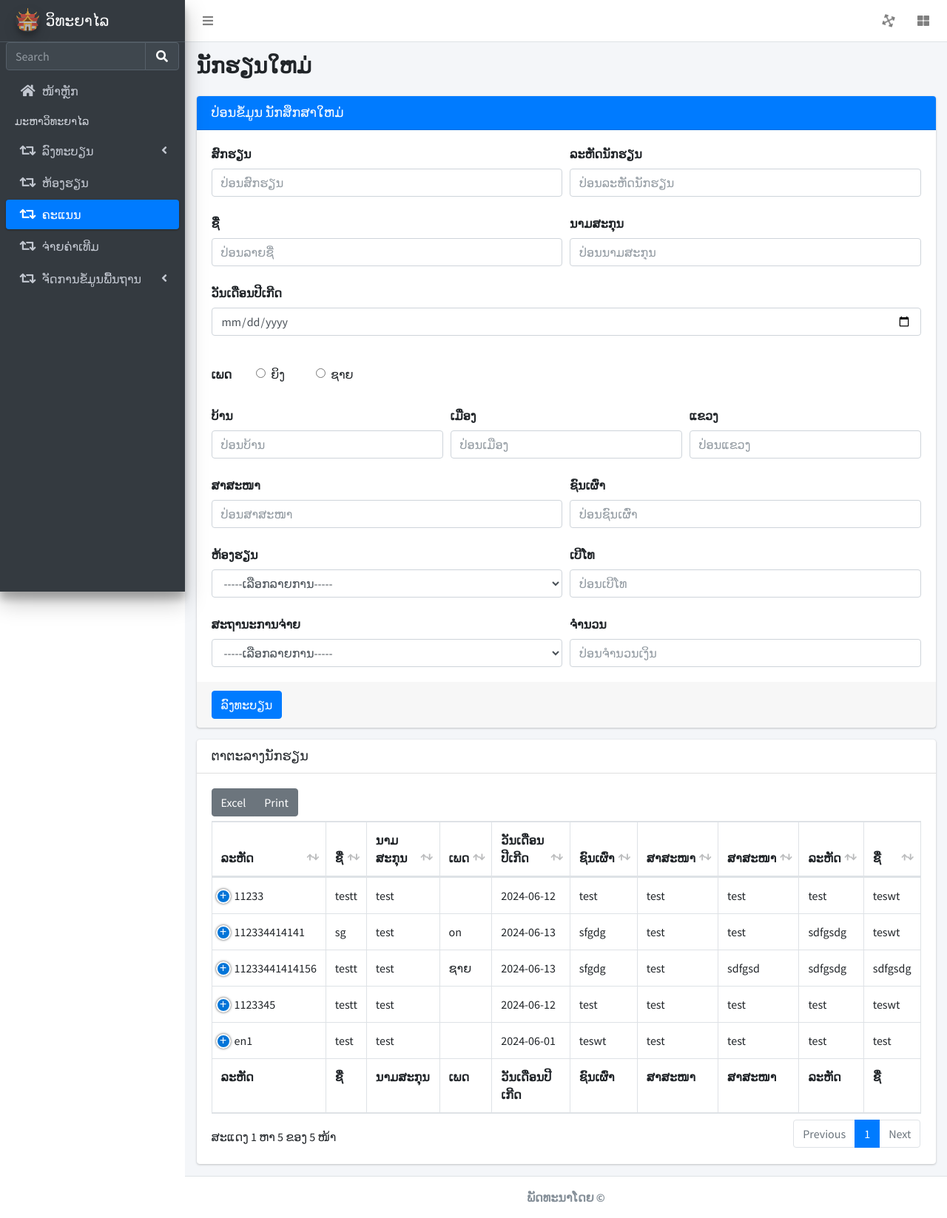
After one commit to Ananbaludsamy/university, a PHP site: page /Score.php in a window 1280 px wide. The commit adds this page. Shown: the whole page at 74% size. Run offline with PHP 8.4, Linux system fonts and the light colour scheme; data comes from the database, SQL or seed files in the repository; data that the repository does not hold is empty; some libraries are stand-ins or nearby versions.

Commit message:
input_day

```diff
--- /dev/null
+++ b/Score.php
@@ -0,0 +1,388 @@
+<!DOCTYPE html>
+<html lang="en">
+
+<head>
+  <meta charset="UTF-8">
+  <meta name="viewport" content="width=device-width, initial-scale=1.0">
+  <title>school-university</title>
+  <link rel="stylesheet" href="https://fonts.googleapis.com/css?family=Source+Sans+Pro:300,400,400i,700&display=fallback">
+  <link rel="stylesheet" href="plugins/fontawesome-free/css/all.min.css">
+  <link rel="stylesheet" href="https://code.ionicframework.com/ionicons/2.0.1/css/ionicons.min.css">
+  <link rel="stylesheet" href="dist/css/adminlte.min.css">
+  <link rel="stylesheet" href="dist/css/adminlte.css">
+  <link rel="stylesheet" href="plugins/overlayScrollbars/css/OverlayScrollbars.min.css">
+  <link rel="stylesheet" href="plugins/datatables-bs4/css/dataTables.bootstrap4.min.css">
+  <link rel="stylesheet" href="plugins/datatables-responsive/css/responsive.bootstrap4.min.css">
+  <link rel="stylesheet" href="plugins/datatables-buttons/css/buttons.bootstrap4.min.css">
+</head>
+<style>
+  @media (max-width: 767.98px) {
+    .small-box p {
+      font-size: 16px;
+    }
+  }
+</style>
+
+<body class="hold-transition sidebar-mini layout-fixed">
+  <div class="wrapper">
+    <!-- Preloader -->
+    <div class="preloader flex-column justify-content-center align-items-center">
+      <img class="animation__shake" src="dist/img/temple.png" alt="AdminLTELogo" height="60" width="60">
+    </div>
+    <?php include "components/sidebar.php"; ?>
+    <!-- Content Wrapper. Contains page content -->
+    <div class="content-wrapper">
+      <!-- Content Header (Page header) -->
+      <div class="content-header">
+        <div class="container-fluid">
+          <div class="row mb-2">
+            <div class="col-sm-6">
+              <h1 class="m-0" style="font-weight: bold;">ນັກຮຽນໃຫມ່</h1>
+            </div><!-- /.col -->
+          </div><!-- /.row -->
+        </div><!-- /.container-fluid -->
+      </div>
+      <!-- /.content-header -->
+      <!-- Main content -->
+      <section class="content">
+        <div class="container-fluid">
+          <div class="card card-primary">
+            <div class="card-header">
+              <h3 class="card-title">ປ່ອນຂໍ້ມູນ ນັກສຶກສາໃຫມ່</h3>
+            </div>
+            <form method="POST">
+              <div class="card-body">
+                <div class="form-row">
+                  <div class="col">
+                    <label for="yearid">ສົກຮຽນ</label>
+                    <input type="text" name="yearid" class="form-control" placeholder="ປ່ອນສົກຮຽນ">
+                  </div>
+                  <div class="col">
+                    <label for="stid">ລະຫັດນັກຮຽນ</label>
+                    <input type="text" name="stid" class="form-control" placeholder="ປ່ອນລະຫັດນັກຮຽນ">
+                  </div>
+                </div>
+                <br>
+                <div class="form-row">
+                  <div class="col">
+                    <label for="stname1">ຊື່</label>
+                    <input type="text" name="stname" class="form-control" placeholder="ປ່ອນລາຍຊື່">
+                  </div>
+                  <div class="col">
+                    <label for="stsurname">ນາມສະກຸນ</label>
+                    <input type="text" name="stsurname" class="form-control" placeholder="ປ່ອນນາມສະກຸນ">
+                  </div>
+                </div>
+                <br>
+                <div class="form-group">
+                  <label for="stdob">ວັນເດືອນປີເກີດ</label>
+                  <input type="date" name="stdob" class="form-control" placeholder="ວັນທີ-ເດືອນ-ປີ">
+                </div>
+                <br>
+                <div class="form-row">
+                  <div class="col-1">
+                    <label for="">ເພດ</label>
+                  </div>
+                  <div class="col-1">
+                    <input class="form-check-input" type="radio" value="ຍິງ" name="stsex">
+                    <label class="form-check-label">ຍິງ</label>
+                  </div>
+                  <div class="col-1">
+                    <input class="form-check-input" type="radio" value="ຊາຍ" name="stsex">
+                    <label class="form-check-label">ຊາຍ</label>
+                  </div>
+                </div>
+                <br>
+                <div class="form-row">
+                  <div class="col">
+                    <label for="stvillage">ບ້ານ</label>
+                    <input type="text" name="stvillage" class="form-control" placeholder="ປ່ອນບ້ານ">
+                  </div>
+                  <div class="col">
+                    <label for="stdistrict">ເມືອງ</label>
+                    <input type="text" name="stdistrict" class="form-control" placeholder="ປ່ອນເມືອງ">
+                  </div>
+                  <div class="col">
+                    <label for="stprovince">ແຂວງ
+                    </label>
+                    <input type="text" name="stprovince" class="form-control" placeholder="ປ່ອນແຂວງ">
+                  </div>
+                </div>
+                <br>
+                <div class="form-row">
+                  <div class="col">
+                    <label for="streligion">ສາສະໜາ</label>
+                    <input type="text" name="streligion" class="form-control" placeholder="ປ່ອນສາສະໜາ">
+                  </div>
+                  <div class="col">
+                    <label for="sttribe">ຊົນເຜົ່າ</label>
+                    <input type="text" name="sttribe" class="form-control" placeholder="ປ່ອນຊົນເຜົ່າ">
+                  </div>
+                </div>
+                <br>
+                <div class="form-row">
+                  <div class="col">
+                    <label>ຫ້ອງຮຽນ</label>
+                    <select name="classid" id="classid" class="form-control select2bs4" style="width: 100%;">
+                      <option value="----****----">-----ເລືອກລາຍການ-----</option>
+                      <?php
+                      include "components/classroom.php";
+                      ?>
+                    </select>
+                  </div>
+                  <div class="col">
+                    <label for="stphone">ເບີໂທ</label>
+                    <input type="text" name="stphone" class="form-control" placeholder="ປ່ອນເບີໂທ">
+                  </div>
+                  <?php include "components/insert/insert_new_register.php"?>
+                </div>
+                <br>
+                <div class="form-row">
+                  <div class="col">
+                    <label for="status">ສະຖານະການຈ່າຍ</label>
+                    <select name="status" id="status" class="form-control select2bs4" style="width: 100%;">
+                      <option value="----****----">-----ເລືອກລາຍການ-----</option>
+                      <option value="ຍັງ">ຍັງ</option>
+                      <option value="ຈ່າຍແລ້ວ">ຈ່າຍແລ້ວ</option>
+                    </select>
+                  </div>
+                  <div class="col">
+                    <label for="sttotal">ຈຳນວນ</label>
+                    <input type="text" name="sttotal" class="form-control" placeholder="ປ່ອນຈຳນວນເງິນ">
+                  </div>
+                </div>
+              </div>
+              <div class="card-footer">
+                <button type="submit" name="insert" id="insert" class="btn btn-primary">ລົງທະບຽນ</button>
+              </div>
+            </form>
+          </div>
+        </div>
+        <form method="post">
+          <div class="container-fluid">
+            <div class="row">
+              <div class="col-12">
+                <div class="card">
+                  <div class="card-header">
+                    <h3 class="card-title">ຕາຕະລາງນັກຮຽນ</h3>
+                  </div>
+                  <div class="card-body">
+                    <table id="example2" class="table table-bordered table-hover">
+                      <thead>
+                        <tr>
+                          <th>ລະຫັດ</th>
+                          <th>ຊື່</th>
+                          <th>ນາມສະກຸນ</th>
+                          <th>ເພດ</th>
+                          <th>ວັນເດືອນປີເກີດ</th>
+                          <th>ຊົນເຜົ່າ</th>
+                          <th>ສາສະໜາ</th>
+                          <th>ສາສະໜາ</th>
+                          <th>ລະຫັດ</th>
+                          <th>ຊື່</th>
+                          <th>ນາມສະກຸນ</th>
+                          <th>ເພດ</th>
+                          <th>ວັນເດືອນປີເກີດ</th>
+                          <th>ຊົນເຜົ່າ</th>
+                          <th>ສາສະໜາ</th>
+                          <th>ສາສະໜາ</th>
+                        </tr>
+                      </thead>
+                      <tbody>
+                        <?php
+                        include "conn.php";
+                        $sql = "SELECT * FROM studenttb INNER JOIN classtb ON studenttb.classid=classtb.classid;";
+                        $result = $conn->query($sql);
+                        while ($row = $result->fetch_assoc()) {
+                        ?>
+                          <tr>
+                            <td><?php echo $row['stid'] ?></td>
+                            <td><?php echo $row['stname'] ?></td>
+                            <td><?php echo $row['stsurname'] ?></td>
+                            <td><?php echo $row['stsex'] ?></td>
+                            <td><?php echo $row['stdob'] ?></td>
+                            <td><?php echo $row['stvillage'] ?></td>
+                            <td><?php echo $row['stdistrict'] ?></td>
+                            <td><?php echo $row['stprovince'] ?></td>
+                            <td><?php echo $row['streligion'] ?></td>
+                            <td><?php echo $row['sttribe'] ?></td>
+                            <td><?php echo $row['classname'] ?></td>
+                            <td><?php echo $row['yearid'] ?></td>
+                            <td><?php echo $row['status'] ?></td>
+                            <td><?php echo $row['stphone'] ?></td>
+                            <td><?php echo $row['stposition'] ?></td>
+                            <td><?php echo $row['sttotal'] ?></td>
+                          </tr>
+                        <?php
+                        }
+                        ?>
+                      </tbody>
+                      <tfoot>
+                        <tr>
+                          <th>ລະຫັດ</th>
+                          <th>ຊື່</th>
+                          <th>ນາມສະກຸນ</th>
+                          <th>ເພດ</th>
+                          <th>ວັນເດືອນປີເກີດ</th>
+                          <th>ຊົນເຜົ່າ</th>
+                          <th>ສາສະໜາ</th>
+                          <th>ສາສະໜາ</th>
+                          <th>ລະຫັດ</th>
+                          <th>ຊື່</th>
+                          <th>ນາມສະກຸນ</th>
+                          <th>ເພດ</th>
+                          <th>ວັນເດືອນປີເກີດ</th>
+                          <th>ຊົນເຜົ່າ</th>
+                          <th>ສາສະໜາ</th>
+                          <th>ສາສະໜາ</th>
+                        </tr>
+                      </tfoot>
+                    </table>
+                  </div>
+                </div>
+              </div>
+            </div>
+          </div>
+        </form>
+      </section>
+    </div>
+    <!-- /.content-wrapper -->
+    <?php include "components/footer.php" ?>
+    <!-- Control Sidebar -->
+    <aside class="control-sidebar control-sidebar-dark">
+      <!-- Control sidebar content goes here -->
+    </aside>
+    <!-- /.control-sidebar -->
+  </div>
+  <!-- ./wrapper -->
+  <script>
+    $.widget.bridge('uibutton', $.ui.button)
+    //create function
+  </script>
+  <script src="plugins/jquery/jquery.min.js"></script>
+  <script src="plugins/jquery/jquery.min"></script>
+  <script src="plugins/bootstrap/js/bootstrap.bundle.min.js"></script>
+  <script src="plugins/overlayScrollbars/js/jquery.overlayScrollbars.min.js"></script>
+  <script src="dist/js/adminlte.js"></script>
+  <script src="dist/js/alert.js"></script>
+  <script src="dist/js/pages/dashboard.js"></script>
+  <script src="plugins/toastr/toastr.min.js"></script>
+  <script src="plugins/datatables/jquery.dataTables.min.js"></script>
+  <script src="plugins/datatables-bs4/js/dataTables.bootstrap4.min.js"></script>
+  <script src="plugins/datatables-responsive/js/dataTables.responsive.min.js"></script>
+  <script src="plugins/datatables-responsive/js/responsive.bootstrap4.min.js"></script>
+  <script src="plugins/datatables-buttons/js/dataTables.buttons.min.js"></script>
+  <script src="plugins/datatables-buttons/js/buttons.bootstrap4.min.js"></script>
+  <script src="plugins/jszip/jszip.min.js"></script>
+  <script src="plugins/datatables-buttons/js/buttons.html5.min.js"></script>
+  <script src="plugins/datatables-buttons/js/buttons.print.min.js"></script>
+  <script src="plugins/datatables-buttons/js/buttons.colVis.min.js"></script>
+  <script src="plugins/chart.js/Chart.min.js"></script>
+  <script src="dist/js/pages/dashboard3.js"></script>
+  <script>
+    $(function() {
+      $('#example2').DataTable({
+        "paging": true,
+        "lengthChange": false,
+        "searching": false,
+        "ordering": true,
+        "info": true,
+        "autoWidth": false,
+        "responsive": true,
+        "buttons": ["excel", "pdf", "print"],
+        "language": {
+          "info": "ສະແດງ _START_ ຫາ _END_ ຂອງ _TOTAL_ ໜ້າ",
+        },
+        "order": [],
+        "columnDefs": [{
+          "targets": 'no-sort',
+          "orderable": false,
+        }],
+      }).buttons().container().appendTo('#example2_wrapper .col-md-6:eq(0)');
+    });
+  </script>
+  <script>
+    /* global Chart:false */
+
+    $(function() {
+      'use strict'
+
+      var ticksStyle = {
+        fontColor: '#495057',
+        fontStyle: 'bold'
+      }
+
+      var mode = 'index'
+      var intersect = true
+
+      var $salesChart = $('#sales-chart')
+      // eslint-disable-next-line no-unused-vars
+      var salesChart = new Chart($salesChart, {
+        type: 'bar',
+        data: {
+          labels: ['JUN', 'JUL', 'AUG', 'SEP', 'OCT', 'NOV', 'DEC'],
+          datasets: [{
+              backgroundColor: '#007bff',
+              borderColor: '#007bff',
+              data: [1000, 2000, 3000, 2500, 2700, 2500, 3000]
+            },
+            {
+              backgroundColor: '#ced4da',
+              borderColor: '#ced4da',
+              data: [700, 1700, 2700, 2000, 1800, 1500, 2000]
+            }
+          ]
+        },
+        options: {
+          maintainAspectRatio: false,
+          tooltips: {
+            mode: mode,
+            intersect: intersect
+          },
+          hover: {
+            mode: mode,
+            intersect: intersect
+          },
+          legend: {
+            display: false
+          },
+          scales: {
+            yAxes: [{
+              // display: false,
+              gridLines: {
+                display: true,
+                lineWidth: '4px',
+                color: 'rgba(0, 0, 0, .2)',
+                zeroLineColor: 'transparent'
+              },
+              ticks: $.extend({
+                beginAtZero: true,
+                // Include a dollar sign in the ticks
+                callback: function(value) {
+                  if (value >= 500) {
+                    value /= 500
+                    value += 'k'
+                  }
+                  return '$' + value
+                }
+
+              }, ticksStyle)
+            }],
+            xAxes: [{
+              display: true,
+              gridLines: {
+                display: false
+              },
+              ticks: ticksStyle
+            }]
+          }
+        }
+      })
+    })
+
+    // lgtm [js/unused-local-variable]
+  </script>
+
+</body>
+
+</html>
--- a/components/sidebar.php
+++ b/components/sidebar.php
@@ -83,8 +83,8 @@
                         </ul>
                     </li>
 
-                    <li class="nav-item <?= $page == 'rp_Alaryhup.php' || $page == 'rp_Alaryjay.php' ? 'menu-open' : '' ?>">
-                        <a href="rp_Alaryhup.php" class="nav-link <?= $page == 'rp_Alaryhup.php' || $page == 'rp_Alaryjay.php' ? 'active' : '' ?>">
+                    <li class="nav-item <?= $page == 'classroom.php' ? 'menu-open' : '' ?>">
+                        <a href="classroom.php" class="nav-link <?= $page == 'classroom.php' ? 'active' : '' ?>">
                             <i class="nav-icon fas fa-retweet"></i>
                             <p>
                                 ຫ້ອງຮຽນ
@@ -92,8 +92,8 @@
                         </a>
                     </li>
 
-                    <li class="nav-item <?= $page == 'rp_Alaryhup.php' || $page == 'rp_Alaryjay.php' ? 'menu-open' : '' ?>">
-                        <a href="rp_Alaryhup.php" class="nav-link <?= $page == 'rp_Alaryhup.php' || $page == 'rp_Alaryjay.php' ? 'active' : '' ?>">
+                    <li class="nav-item <?= $page == 'Score.php' ? 'menu-open' : '' ?>">
+                        <a href="Score.php" class="nav-link <?= $page == 'Score.php' ? 'active' : '' ?>">
                             <i class="nav-icon fas fa-retweet"></i>
                             <p>
                                 ຄະແນນ
```
Also changed, not shown: classroom.php (added, +323 -0 lines).
